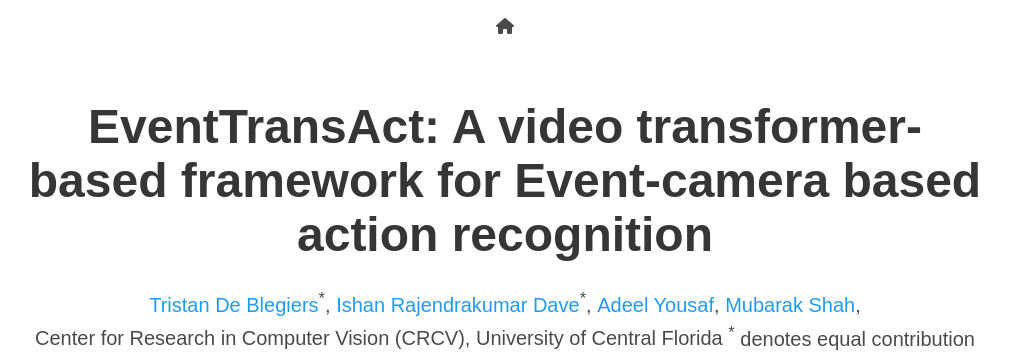
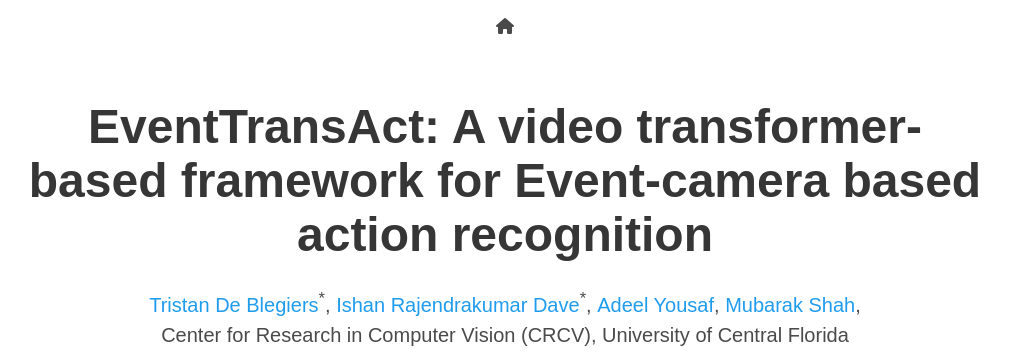
Before and after one commit to tristandb8/EventTransAct_webpage, a plain HTML site: page index.html in a window 1280 px wide. Shown: the top 356 px of the page, without its empty margins (135-1144 px from the left). Drawn offline with nearby package versions, Linux system fonts and the light colour scheme; some icons are missing; a web font is replaced by a local one.

Commit message:
Update index.html

```diff
--- a/index.html
+++ b/index.html
@@ -92,8 +92,9 @@
           </div>
 
           <div class="is-size-5 publication-authors">
-            <span class="author-block">Center for Research in Computer Vision (CRCV), University of Central Florida</span>
-            <span class="author-block"><sup>*</sup> denotes equal contribution</span>
+            <span class="author-block">Center for Research in Computer Vision (CRCV), University of Central Florida</span><br>
+            <span class="author-block" style="font-size: 0.5em;"><sup>*</sup> denotes equal contribution</span>
+
 
 
             <!-- <span class="author-block"><sup>2</sup>Google Research</span> -->
```
